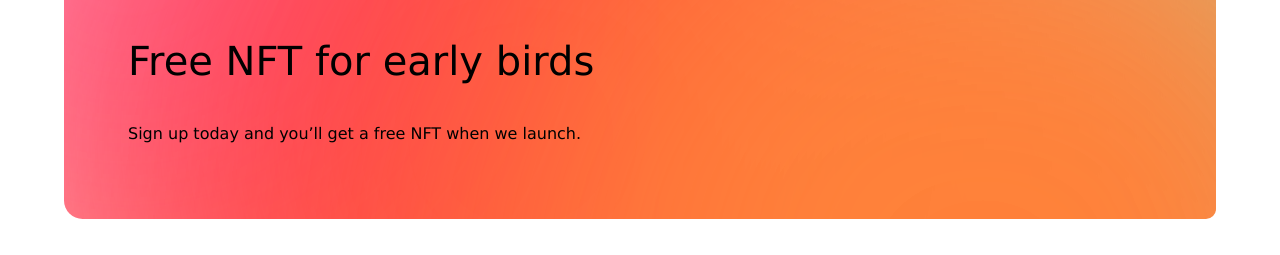
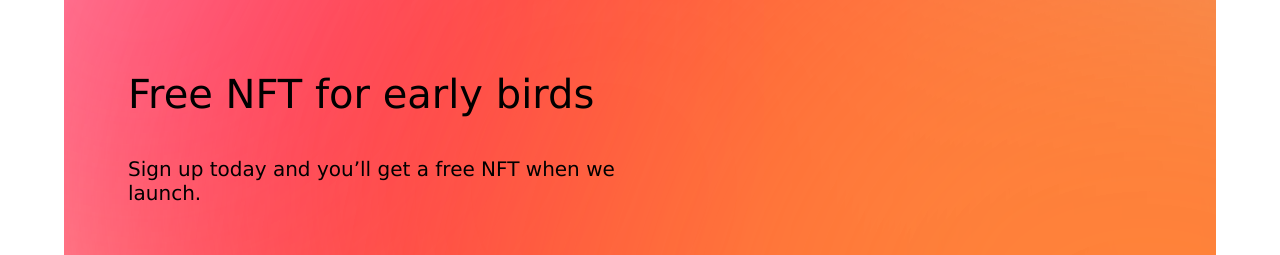
Before and after one commit to GytisZv/gytis_zvirblis_html_darbas, a plain HTML site: page index.html in a window 1280 px wide. Shown: the part 1060-1315 px from the top of the page. Drawn offline with Linux system fonts and the light colour scheme.

Commit message:
font and margin changes to various areas.

```diff
--- a/css/main.css
+++ b/css/main.css
@@ -100,7 +100,7 @@
   border-radius: 10px;
 }
 
-upsell_text {
+.upsell_text {
   font-size: 20px;
   font-weight: 400;
 }
--- a/css/media.css
+++ b/css/media.css
@@ -51,6 +51,7 @@
     display: grid;
     grid-template-columns: 1fr 1fr;
     gap: 15px;
+    margin: 0 0 50px;
   }
   .press_overflow {
     display: none;
```
